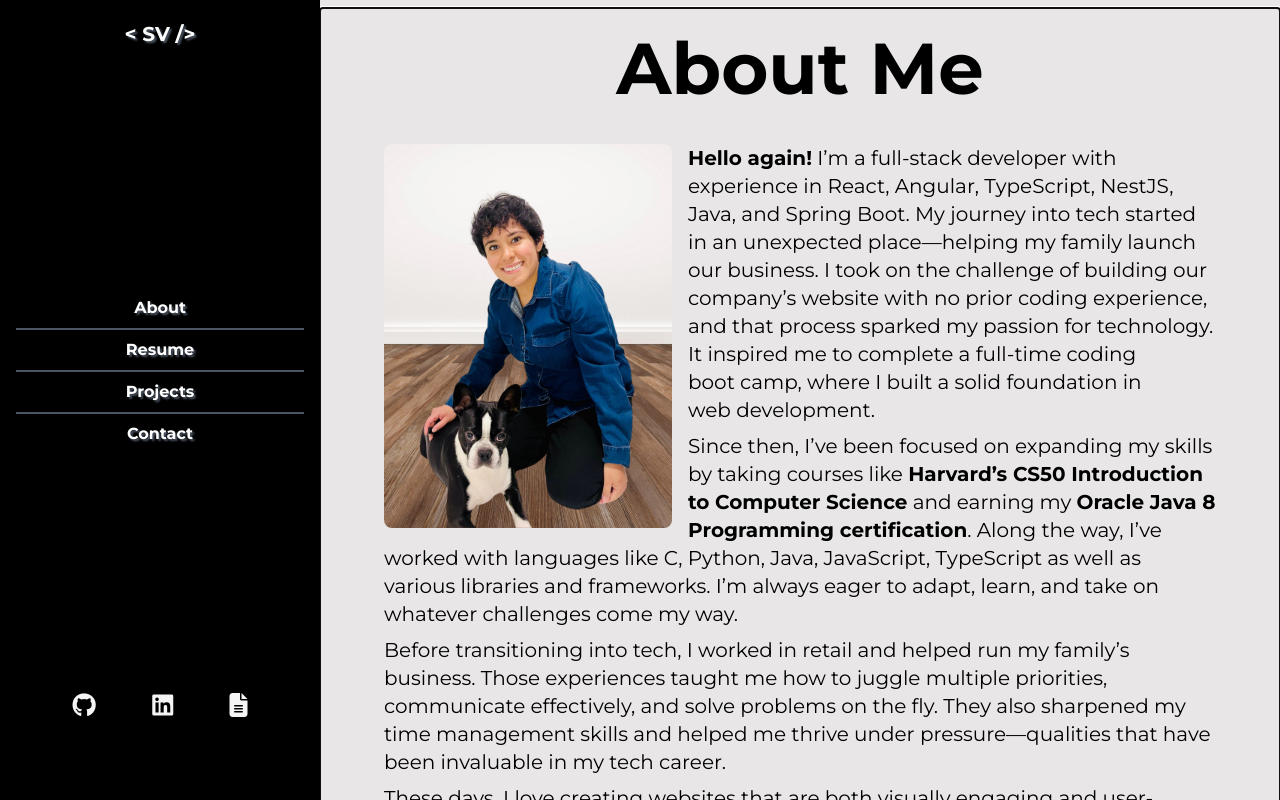
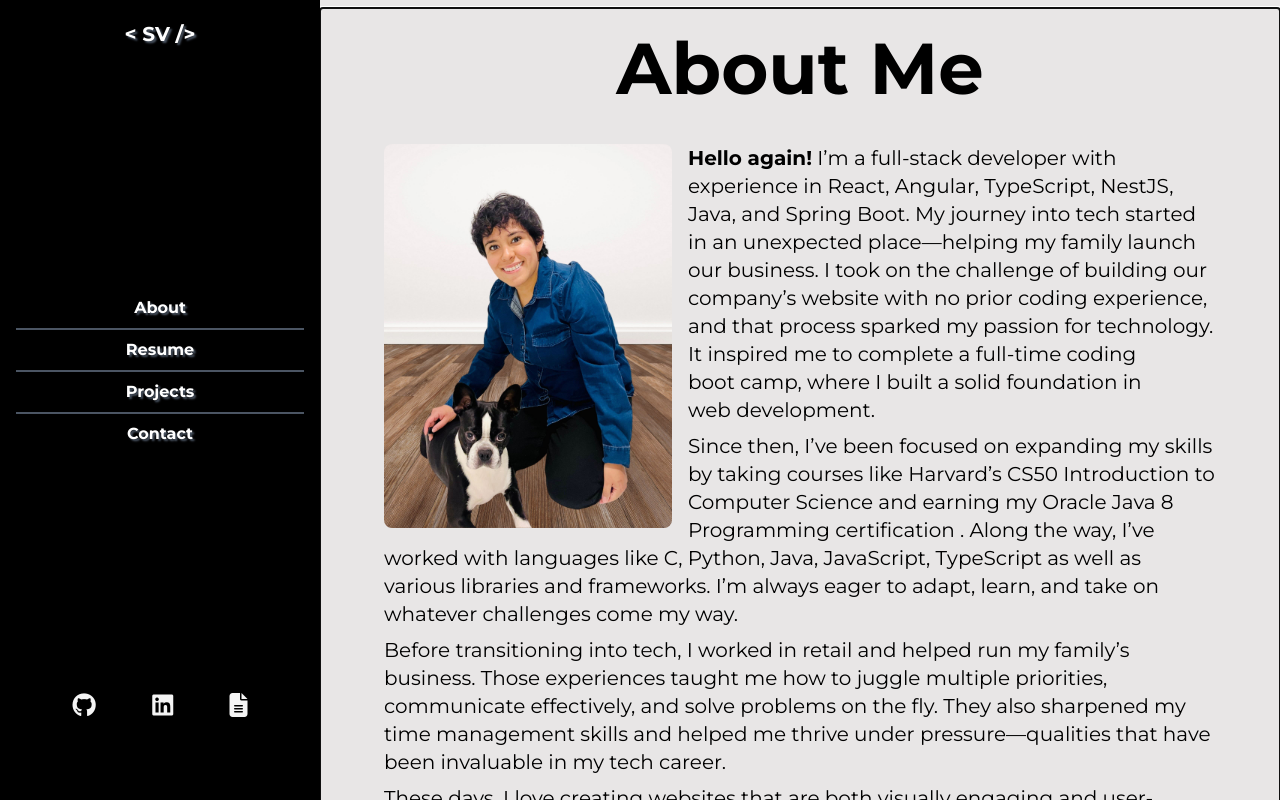
Before and after one commit to MidKnight92/stephanie-viveros-react-portfolio, a React (Vite) app: page /about in a window 1280 px wide. Shown: the top 800 px of the page. Built offline with nearby package versions, Linux system fonts and the light colour scheme.

Commit message:
Remove bold text from about and change github anchor link

```diff
--- a/src/routes/About.jsx
+++ b/src/routes/About.jsx
@@ -16,13 +16,14 @@ const About = ({ title }) => {
         schema={JSON.stringify({
           "@context": "https://schema.org",
           "@type": "AboutPage",
-          "name": "About Me",
-          "description": "Learn more about Stephanie Viveros, a passionate full-stack developer specializing in TypeScript, JavaScript, React, Angular and more.",
-          "publisher": {
+          name: "About Me",
+          description:
+            "Learn more about Stephanie Viveros, a passionate full-stack developer specializing in TypeScript, JavaScript, React, Angular and more.",
+          publisher: {
             "@type": "Organization",
-            "name": "Stephanie Viveros Developer",
-            "url": "https://www.stephanieviveros.com"
-          }
+            name: "Stephanie Viveros Developer",
+            url: "https://www.stephanieviveros.com",
+          },
         })}
       />
       <h1 className="text-center">About Me</h1>
@@ -44,18 +45,11 @@ const About = ({ title }) => {
         </p>
         <p className="mt-2">
           Since then, I’ve been focused on expanding my skills by taking courses
-          like{" "}
-          <span className="font-bold">
-            Harvard’s CS50 Introduction to Computer Science
-          </span>{" "}
-          and earning my{" "}
-          <span className="font-bold">
-            Oracle Java 8 Programming certification
-          </span>
-          . Along the way, I’ve worked with languages like C, Python, Java,
-          JavaScript, TypeScript as well as various libraries and frameworks.
-          I’m always eager to adapt, learn, and take on whatever challenges come
-          my way.
+          like Harvard’s CS50 Introduction to Computer Science and earning my
+          Oracle Java 8 Programming certification . Along the way, I’ve worked
+          with languages like C, Python, Java, JavaScript, TypeScript as well as
+          various libraries and frameworks. I’m always eager to adapt, learn,
+          and take on whatever challenges come my way.
         </p>
         <p className="mt-2">
           Before transitioning into tech, I worked in retail and helped run my
--- a/src/routes/Projects.jsx
+++ b/src/routes/Projects.jsx
@@ -53,7 +53,7 @@ const Projects = ({ title }) => {
           projects, group work, assignments, and lessons from the beginning of
           my software engineering journey. Please feel free to take a look at my{" "}
           <a
-            className="text-gray-600 font-bold hover:underline"
+            className="text-gray-600 font-bold underline active:no-underline"
             href={githubUrl}
             target="_blank"
           >
```
